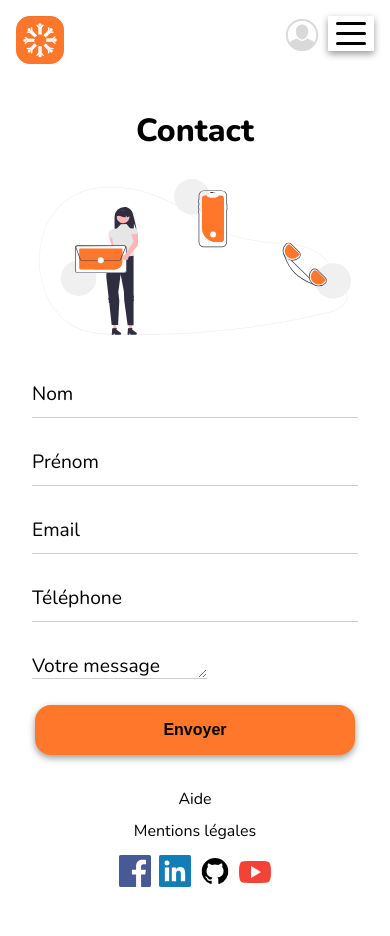
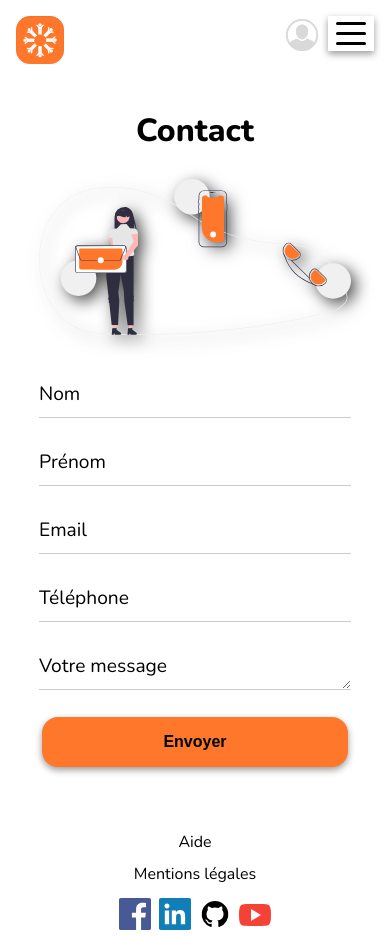
Before and after one commit to lekdup/projet-o-boulot, a React (Create React App) app in the folder front/: page /contact in a window 390 px wide. Before the commit the page ends 893 px from the top, so only its background shows below. Built offline with nearby package versions, Linux system fonts and the light colour scheme.

Commit message:
contact page completed with mobile and desktop versions

```diff
--- a/front/src/components/Contact/Contact.js
+++ b/front/src/components/Contact/Contact.js
@@ -11,42 +11,47 @@ function Contact() {
             </div>
             <form className="Contact-form">
                 <div className="Contact-form-fieldHolder">
-                    <label for="nom" >Nom</label>
                     <input
                         type="text"
                         name="nom"
+                        id="nom"
                     />
+                    <label for="nom" >Nom</label>
                 </div>
                 <div className="Contact-form-fieldHolder">
-                    <label for="prenom">Prénom</label>
                     <input
                         type="text"
                         name="prenom"
+                        id="prenom"
                     />
+                    <label for="prenom">Prénom</label>
                 </div>
                 <div className="Contact-form-fieldHolder">
-                    <label for="email">Email</label>
                     <input
                         type="email"
                         inputMode="email"
-                            name="mail"
+                        name="email"
+                        id="email"
                     />
+                    <label for="email">Email</label>
                 </div>
                 <div className="Contact-form-fieldHolder">
-                    <label for="telephone">Téléphone</label>
                     <input
                         type="number"
                         inputMode="tel"
                         name="telephone"
+                        id="telephone"
                     />
+                    <label for="telephone">Téléphone</label>
                 </div>
                 <div className="Contact-form-fieldHolder">
-                    <label for="votre-message">Votre message</label>
                     <textarea
                         name="votre-message"
                         rows="1"
                         maxLength="250"
+                        id="votre-message"
                     />
+                    <label for="votre-message">Votre message</label>
                 </div>
                 <button
                     type="submit"
--- a/front/src/components/Contact/Contact.scss
+++ b/front/src/components/Contact/Contact.scss
@@ -1,6 +1,7 @@
 @use '../../styles/vars';
 .Contact {
-    margin: 2rem 2rem;
+    max-width: 900px;
+    margin: 2rem auto 4rem;
     &-title {
         font-size: 2rem;
         font-weight: 800;
@@ -9,43 +10,65 @@
     &-image {
         max-width: 80vw;
         margin: 2rem auto;
+        @media (min-width: 799px) {
+            max-width: 400px;
+            margin: 4rem auto;
+        }
         & img {
             width: 100%;
+            filter: drop-shadow( 5px 5px 8px rgba(0, 0, 0, .7));
         }
     }
     &-form {
         display: flex;
         flex-direction: column;
+        @media (min-width: 799px) {
+            display: grid;
+            grid-template-columns: 1fr 1fr;
+            grid-template-rows: auto;
+            gap: 2rem;
+        }
         &-fieldHolder {
             position: relative;
             margin-bottom: 1.25rem;
-            & label {
-                position: absolute;
-                margin-bottom: 1rem;
-                display: flex;
-                align-items: center;
+            &:last-of-type {
+                grid-column: span 2;
             }
             & input {
                 border: none;
                 border-bottom: 1px solid #ccc;
                 outline: none;
+                &:focus + label {
+                    color: #555;
+                    font-size: .75rem;
+                    top: -1.25rem;
+                }
             }
-            & label, input {
+            & label {
+                position: absolute;
+                top: 0;
+                margin-bottom: 1rem;
+                display: flex;
+                align-items: center;
+                cursor: text;
+                transition: .3s ease-in-out;
+            }
+            & input, label, textarea {
                 font-size: 1.2rem;
                 width: 100%;
                 height: 3rem;
             }
-            & input:focus + label {
-                color: #555;
-                font-size: .75rem;
-
-            }
             & textarea {
                 border: none;
-                padding: .5rem 0 .8rem;
                 border-bottom: 1px solid #ccc;
                 outline: none;
+                &:focus + label {
+                    color: #555;
+                    font-size: .75rem;
+                    top: -2rem;
+                }
             }
+
         }
         &-btn {
             margin: .2rem;
@@ -54,6 +77,9 @@
             border-radius: 1rem;
             font-size: 1rem;
             font-weight: 600;
+            @media (min-width: 799px) {
+                grid-column: 2 / 3;
+            }
         }
 
     }
```
Lines whose indentation alone changed are shown as unchanged.
